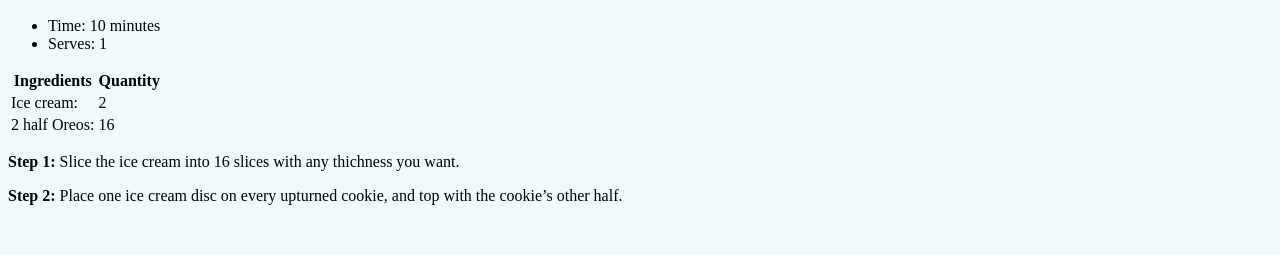
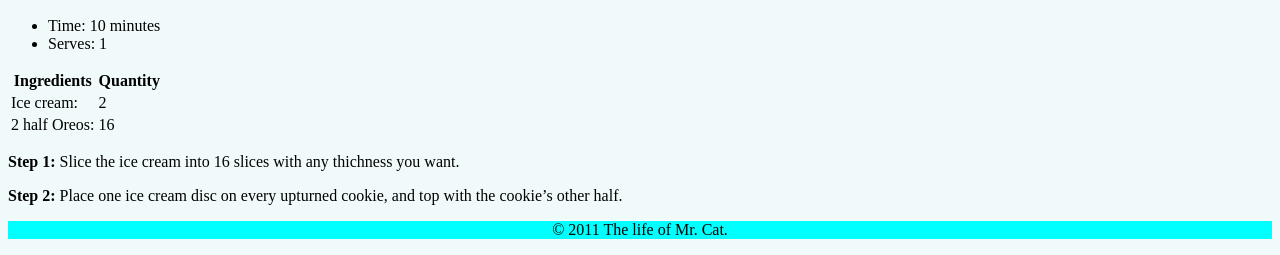
Before and after one commit to lqh2011/2.lqh2011.github.io, a plain HTML site: page index.html in a window 1280 px wide. Shown: the part 560-815 px from the top of the page. Drawn offline with Linux system fonts and the light colour scheme.

Commit message:
Update index.html

```diff
--- a/index.html
+++ b/index.html
@@ -6,6 +6,11 @@
         <style>
             body {
                 background-color: rgb(240, 250, 250);
+            }
+
+            #copyright {
+                text-align: center;
+                background-color: rgb(0, 255, 255);
             }
         </style>
     </head>
@@ -53,5 +58,7 @@
         <p><strong>Step 2:</strong> Place one ice cream disc on every upturned cookie, and top with the cookie’s other half.
 </p>
 
+        <p id="copyright">© 2011 The life of Mr. Cat.</p>
+
     </body>
 </html>
```
